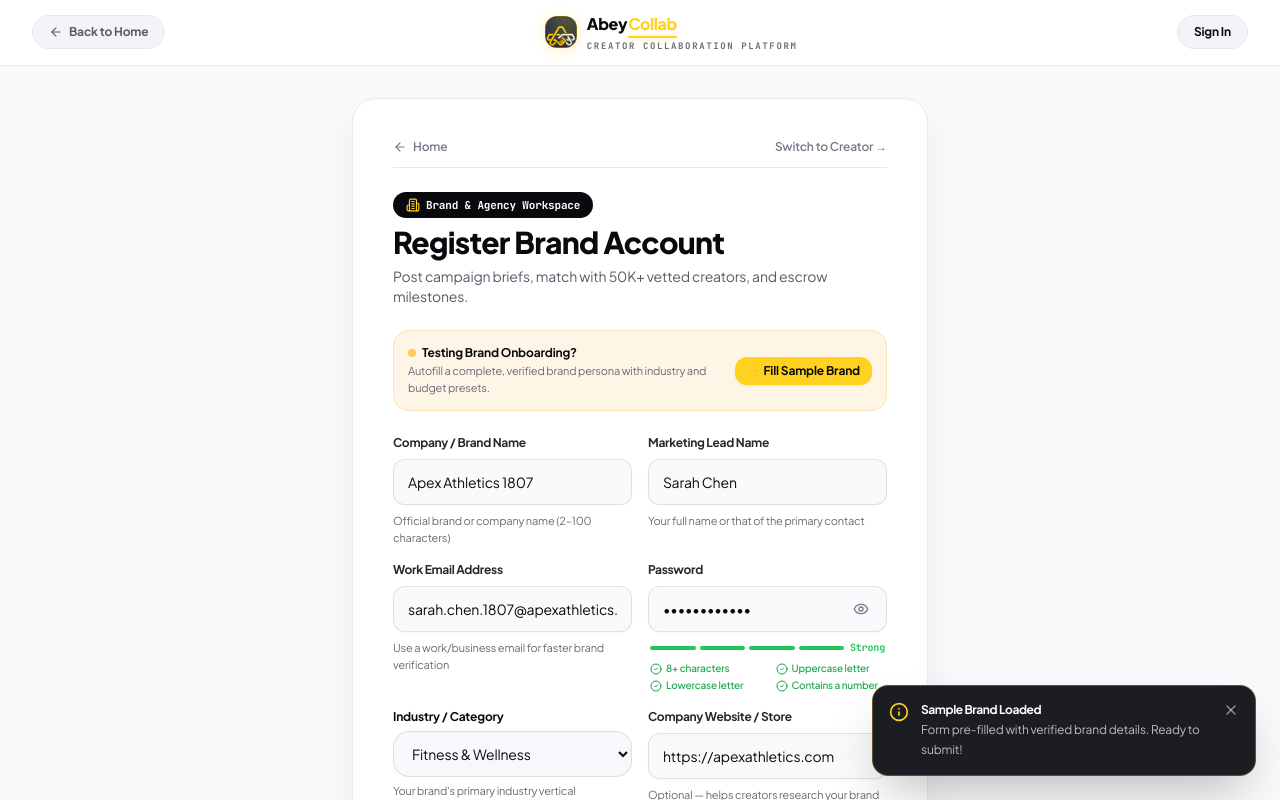
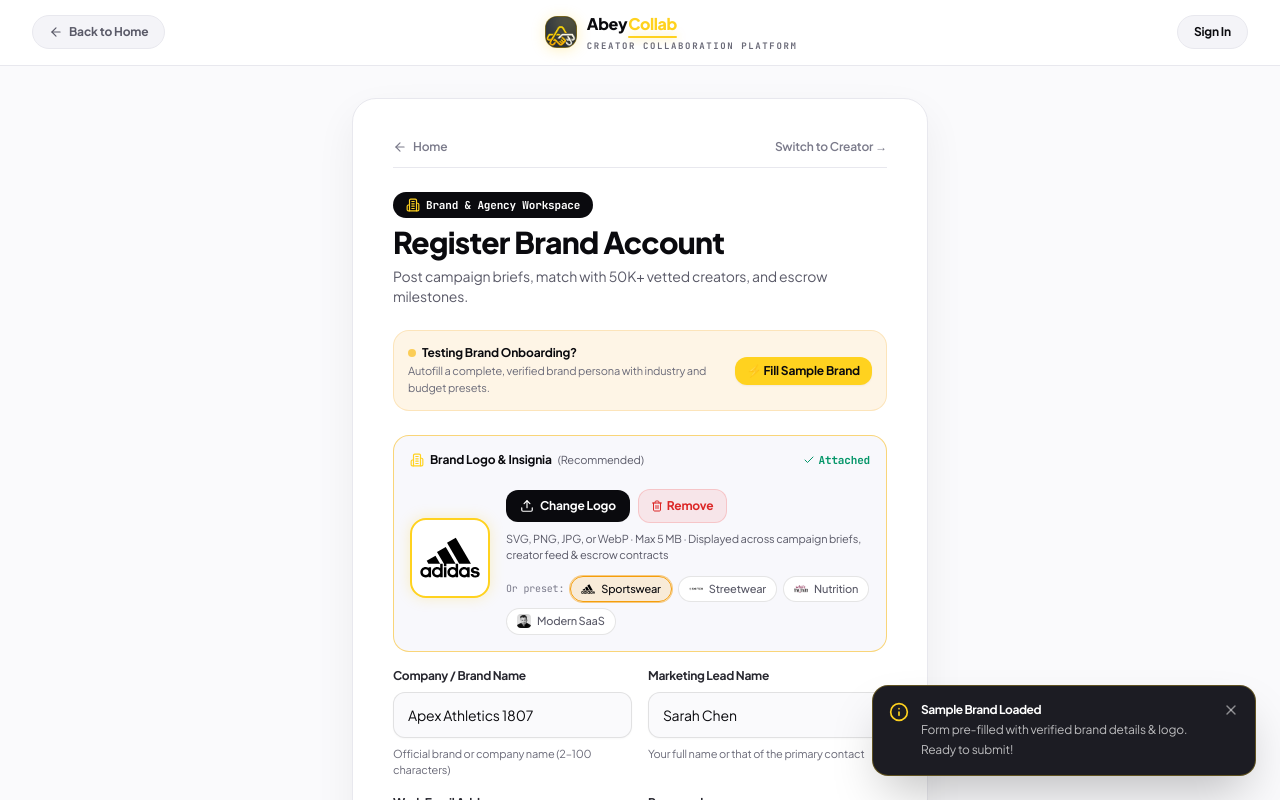
Before and after one commit to kevinbhutwala/collably, a Next.js app: page /brand/register in a window 1280 px wide. Both pictures are taken after a click on the button "⚡ Fill Sample Brand". Shown: the top 800 px of the page. Built offline with nearby package versions, Linux system fonts and the light colour scheme.

Commit message:
feat(auth): add brand logo upload, presets, and db persistence to brand registration

```diff
--- a/src/app/(auth)/brand/register/page.tsx
+++ b/src/app/(auth)/brand/register/page.tsx
@@ -1,12 +1,13 @@
 "use client";
 
-import React, { useState } from "react";
+import React, { useState, useRef } from "react";
 import Link from "next/link";
 import { useRouter } from "next/navigation";
 import { useAuthStore } from "@/stores/auth.store";
 import { useUIStore } from "@/stores/ui.store";
 import { authService } from "@/services/auth.service";
 import { Input } from "@/components/ui/Input";
+import { SafeImage } from "@/components/ui/SafeImage";
 import {
   ArrowRight,
   ArrowLeft,
@@ -18,6 +19,10 @@
   Loader2,
   CheckCircle2,
   XCircle,
+  Upload,
+  Trash2,
+  Check,
+  Camera,
 } from "lucide-react";
 import { formatCurrency } from "@/core/utils/formatters";
 
@@ -82,6 +87,14 @@
   }
 }
 
+// ─── Brand Logo Presets ────────────────────────────────────────────────────────
+const BRAND_LOGO_PRESETS = [
+  { label: "Sportswear", name: "Apex Athletics", url: "/brands/adidas.svg", hint: "Athletic & Performance" },
+  { label: "Streetwear", name: "Snitch Studio", url: "/brands/snitch.png", hint: "Fashion & Lifestyle" },
+  { label: "Nutrition", name: "The Whole Truth", url: "/brands/the-whole-truth.png", hint: "Clean Food & Wellness" },
+  { label: "Modern SaaS", name: "Linear Cloud", url: "/brands/linear.png", hint: "Developer Tools & Tech" },
+];
+
 // ─── Component ─────────────────────────────────────────────────────────────────
 export default function BrandRegisterPage() {
   const router = useRouter();
@@ -94,12 +107,15 @@
   const [formErrors, setFormErrors]     = useState<Record<string, string>>({});
   const [touched, setTouched]           = useState<Record<string, boolean>>({});
 
+  const fileInputRef = useRef<HTMLInputElement | null>(null);
+
   const [formData, setFormData] = useState({
     companyName:   "",
     contactName:   "",
     email:         "",
     password:      "",
     websiteUrl:    "",
+    logoUrl:       "",
     industry:      "Technology & AI",
     companySize:   "11-50",
     monthlyBudget: "$10,000 - $25,000",
@@ -130,18 +146,50 @@
 
   const fieldError = (field: string) => (touched[field] ? formErrors[field] ?? "" : "");
 
+  const handleLogoUpload = (e: React.ChangeEvent<HTMLInputElement>) => {
+    const file = e.target.files?.[0];
+    if (!file) return;
+    if (file.size > 5 * 1024 * 1024) {
+      setFormErrors(prev => ({ ...prev, logoUrl: "Logo must be smaller than 5 MB." }));
+      setTouched(prev => ({ ...prev, logoUrl: true }));
+      return;
+    }
+    const reader = new FileReader();
+    reader.onloadend = () => {
+      updateField("logoUrl", reader.result as string);
+      setFormErrors(prev => ({ ...prev, logoUrl: "" }));
+    };
+    reader.readAsDataURL(file);
+  };
+
+  const handleRemoveLogo = () => {
+    updateField("logoUrl", "");
+    if (fileInputRef.current) fileInputRef.current.value = "";
+  };
+
+  const companyInitials = (formData.companyName || "")
+    .trim()
+    .split(/\s+/)
+    .map(w => w[0])
+    .filter(Boolean)
+    .slice(0, 2)
+    .join("")
+    .toUpperCase() || "B";
+
   const handleFillDemo = () => {
     const s = Math.floor(1000 + Math.random() * 9000);
     setFormData({
       companyName: `Apex Athletics ${s}`, contactName: "Sarah Chen",
       email: `sarah.chen.${s}@apexathletics.com`, password: "Password123!",
-      websiteUrl: "https://apexathletics.com", industry: "Fitness & Wellness",
+      websiteUrl: "https://apexathletics.com",
+      logoUrl: "/brands/adidas.svg",
+      industry: "Fitness & Wellness",
       companySize: "11-50", monthlyBudget: "$10,000 - $25,000",
     });
     setFormErrors({});
     setTouched({});
     setGlobalError("");
-    addToast({ type: "info", title: "Sample Brand Loaded", message: "Form pre-filled with verified brand details. Ready to submit!" });
+    addToast({ type: "info", title: "Sample Brand Loaded", message: "Form pre-filled with verified brand details & logo. Ready to submit!" });
   };
 
   const pwChecks  = checkPassword(formData.password);
@@ -181,6 +229,7 @@
     const compName = formData.companyName.trim();
     const contName = formData.contactName.trim();
     const emailVal = formData.email.trim();
+    const logoVal  = formData.logoUrl.trim();
     let webUrl     = formData.websiteUrl.trim();
     if (webUrl && !/^https?:\/\//i.test(webUrl)) webUrl = `https://${webUrl}`;
 
@@ -190,6 +239,8 @@
         email: emailVal, password: formData.password, role: "brand",
         industry: formData.industry, websiteUrl: webUrl,
         companySize: formData.companySize, monthlyBudget: formData.monthlyBudget,
+        logoUrl: logoVal || undefined,
+        avatarUrl: logoVal || undefined,
       });
 
       if (res.user) {
@@ -259,6 +310,127 @@
       )}
 
       <form onSubmit={handleSubmit} className="space-y-4" noValidate>
+
+        {/* Brand Logo & Insignia */}
+        <div className={`p-4 rounded-2xl border space-y-3 transition-colors ${
+          formData.logoUrl
+            ? "bg-[#F8F8FC] dark:bg-[#181824] border-amber-400/60 dark:border-amber-400/40"
+            : "bg-[#F8F8FC] dark:bg-[#181824] border-black/8 dark:border-white/10"
+        }`}>
+          <div className="flex items-center justify-between flex-wrap gap-1">
+            <div className="flex items-center gap-1.5 flex-wrap">
+              <span className="text-xs font-bold text-[#0A0A0E] dark:text-white flex items-center gap-1.5 font-sans">
+                <Building2 className="w-3.5 h-3.5 text-[#FFD21F]" />
+                Brand Logo &amp; Insignia
+              </span>
+              <span className="text-[11px] font-normal text-[#5A5A68] dark:text-[#8E8EA4]">(Recommended)</span>
+            </div>
+            {formData.logoUrl && (
+              <span className="text-[11px] font-mono font-bold text-emerald-600 dark:text-emerald-400 flex items-center gap-1 shrink-0">
+                <Check className="w-3 h-3" /> Attached
+              </span>
+            )}
+          </div>
+
+          <div className="flex flex-col sm:flex-row items-start sm:items-center gap-4">
+            {/* Logo Preview */}
+            <div className="relative group shrink-0">
+              <div className={`w-20 h-20 rounded-2xl overflow-hidden border-2 transition-all flex items-center justify-center relative bg-white dark:bg-[#101018] ${
+                formData.logoUrl
+                  ? "border-[#FFD21F] shadow-[0_0_14px_rgba(255,210,31,0.25)]"
+                  : "border-dashed border-black/20 dark:border-white/20"
+              }`}>
+                {formData.logoUrl ? (
+                  <SafeImage
+                    src={formData.logoUrl}
+                    alt="Brand Logo Preview"
+                    fill
+                    className="object-contain p-2"
+                    fallbackType="brand"
+                    fallbackName={formData.companyName || "Brand"}
+                  />
+                ) : (
+                  <div className="flex flex-col items-center justify-center text-[#7A7A8A] dark:text-[#8E8EA4] p-1 text-center">
+                    {formData.companyName.trim() ? (
+                      <span className="font-mono font-black text-xl text-[#0A0A0E] dark:text-[#FFD21F] tracking-wider">
+                        {companyInitials}
+                      </span>
+                    ) : (
+                      <Building2 className="w-7 h-7 opacity-40 text-[#FFD21F]" />
+                    )}
+                    <span className="text-[9px] font-mono mt-0.5 opacity-60">Logo Preview</span>
+                  </div>
+                )}
+              </div>
+            </div>
+
+            {/* Actions & Preset Buttons */}
+            <div className="flex-1 space-y-2 w-full">
+              <input
+                type="file"
+                ref={fileInputRef}
+                accept="image/jpeg,image/png,image/svg+xml,image/webp"
+                onChange={handleLogoUpload}
+                className="hidden"
+              />
+
+              <div className="flex items-center gap-2 flex-wrap">
+                <button
+                  type="button"
+                  onClick={() => fileInputRef.current?.click()}
+                  className="px-3.5 py-2 rounded-xl text-xs font-bold bg-[#0A0A0E] text-white dark:bg-white dark:text-[#0A0A0E] hover:opacity-90 transition-opacity inline-flex items-center gap-1.5 shadow-xs font-sans"
+                >
+                  <Upload className="w-3.5 h-3.5" />
+                  <span>{formData.logoUrl ? "Change Logo" : "Upload Brand Logo"}</span>
+                </button>
+                {formData.logoUrl && (
+                  <button
+                    type="button"
+                    onClick={handleRemoveLogo}
+                    className="px-3 py-2 rounded-xl text-xs font-bold bg-red-500/10 text-red-600 dark:text-red-400 hover:bg-red-500/20 border border-red-500/20 transition-colors inline-flex items-center gap-1 font-sans"
+                  >
+                    <Trash2 className="w-3 h-3" />
+                    <span>Remove</span>
+                  </button>
+                )}
+              </div>
+
+              <p className="text-[11px] text-[#5A5A68] dark:text-[#8E8EA4]">
+                SVG, PNG, JPG, or WebP · Max 5 MB · Displayed across campaign briefs, creator feed &amp; escrow contracts
+              </p>
+
+              {/* Quick Brand Presets */}
+              <div className="flex items-center gap-1.5 pt-1 flex-wrap">
+                <span className="text-[10px] font-mono text-[#7A7A8A] dark:text-[#8E8EA4]">Or preset:</span>
+                {BRAND_LOGO_PRESETS.map((preset) => {
+                  const isSelected = formData.logoUrl === preset.url;
+                  return (
+                    <button
+                      key={preset.label}
+                      type="button"
+                      onClick={() => {
+                        updateField("logoUrl", preset.url);
+                        if (!formData.companyName) updateField("companyName", preset.name);
+                        if (!formData.industry) updateField("industry", preset.hint);
+                      }}
+                      className={`inline-flex items-center gap-1.5 px-2.5 py-1 rounded-lg text-[11px] font-medium border transition-all ${
+                        isSelected
+                          ? "bg-amber-500/15 border-amber-500 text-[#0A0A0E] dark:text-white font-bold ring-1 ring-amber-500/50"
+                          : "bg-white dark:bg-[#12121A] border-black/10 dark:border-white/10 text-[#5A5A68] dark:text-[#8E8EA4] hover:border-black/20 dark:hover:border-white/20"
+                      }`}
+                      title={preset.hint}
+                    >
+                      <span className="w-3.5 h-3.5 relative overflow-hidden rounded shrink-0">
+                        <SafeImage src={preset.url} alt={preset.label} fill className="object-contain" fallbackType="brand" />
+                      </span>
+                      <span>{preset.label}</span>
+                    </button>
+                  );
+                })}
+              </div>
+            </div>
+          </div>
+        </div>
 
         {/* Company + Contact */}
         <div className="grid grid-cols-1 sm:grid-cols-2 gap-4">
--- a/src/app/api/auth/register/route.ts
+++ b/src/app/api/auth/register/route.ts
@@ -38,6 +38,7 @@
       socialAccounts: inputSocialAccounts,
       gender,
       avatarUrl,
+      logoUrl,
       youtubeHandle,
       youtubeSubscribers,
       instagramHandle,
@@ -57,12 +58,14 @@
       role,
     });
 
+    const resolvedAvatar = role === "brand" ? (logoUrl || avatarUrl) : avatarUrl;
+
     const newUser = userRepo.createUser({
       name: credentials.name,
       email: credentials.email,
       password: credentials.password,
       role: credentials.role,
-      avatarUrl: avatarUrl || undefined,
+      avatarUrl: resolvedAvatar || undefined,
       gender: gender || undefined,
     });
 
@@ -238,7 +241,7 @@
         industry: industry || "Technology & AI",
         headline: `${cName} Official Brand Workspace`,
         description: `Verified enterprise brand on AbeyCollab sponsoring creator partnerships.`,
-        logoUrl: newUser.avatarUrl || "https://images.unsplash.com/photo-1618005182384-a83a8bd57fbe?w=200&auto=format&fit=crop&q=80",
+        logoUrl: logoUrl || newUser.avatarUrl || "https://images.unsplash.com/photo-1618005182384-a83a8bd57fbe?w=200&auto=format&fit=crop&q=80",
         coverImageUrl: "https://images.unsplash.com/photo-1618005182384-a83a8bd57fbe?w=1200&auto=format&fit=crop&q=80",
         websiteUrl: websiteUrl || "https://abeycollab.com",
         location: location || "San Francisco, CA",
--- a/src/services/auth.service.ts
+++ b/src/services/auth.service.ts
@@ -45,6 +45,7 @@
   linkedinFollowers?: number;
   gender?: "male" | "female" | "other" | string;
   avatarUrl?: string;
+  logoUrl?: string;
 }
 
 export interface CreatorRegisterParams {
```
